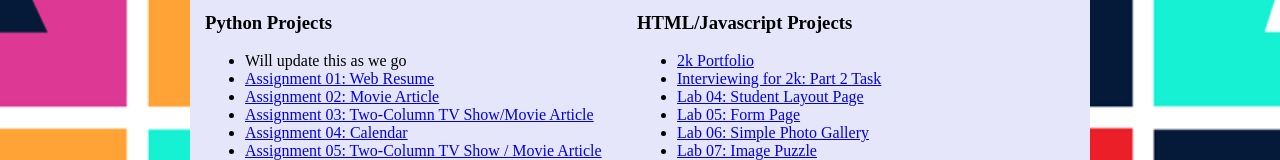
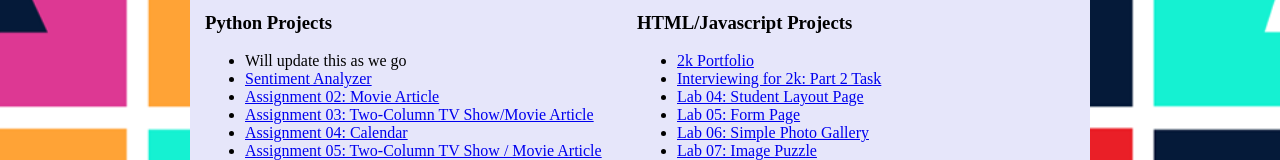
Before and after one commit to aileenho51/pubgrad, a plain HTML site: page index.html in a window 1280 px wide. Shown: the part 501-661 px from the top of the page. Drawn offline with Linux system fonts and the light colour scheme.

Commit message:
Update index.html

```diff
--- a/index.html
+++ b/index.html
@@ -103,7 +103,7 @@ img{
 		<h3>Python Projects</h3>
 		<ul>
 		<li>Will update this as we go</li>
-		<li><a href="assignment01/index.html">Assignment 01: Web Resume</a></li>
+		<li><a href="Sentiment-Analyzer/index.html">Sentiment Analyzer</a></li>
 		<li><a href="assignment02/index.html">Assignment 02: Movie Article</a></li>
 		<li><a href="assignment03/index.html">Assignment 03: Two‐Column TV Show/Movie Article</a></li>
 		<li><a href="assignment04/index.html">Assignment 04: Calendar</a></li>
```
